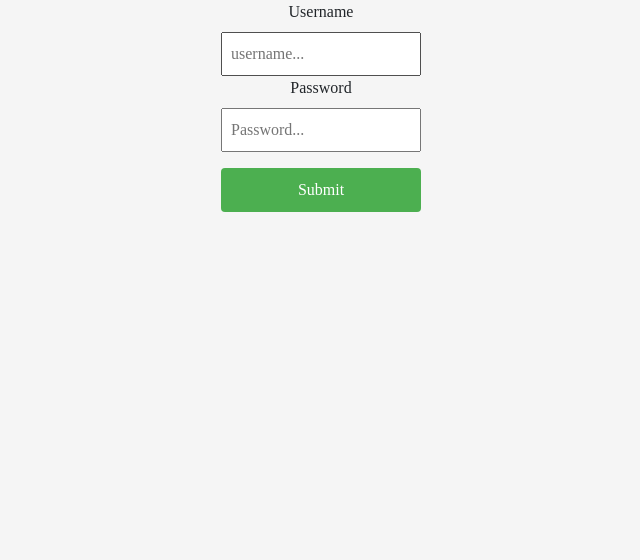
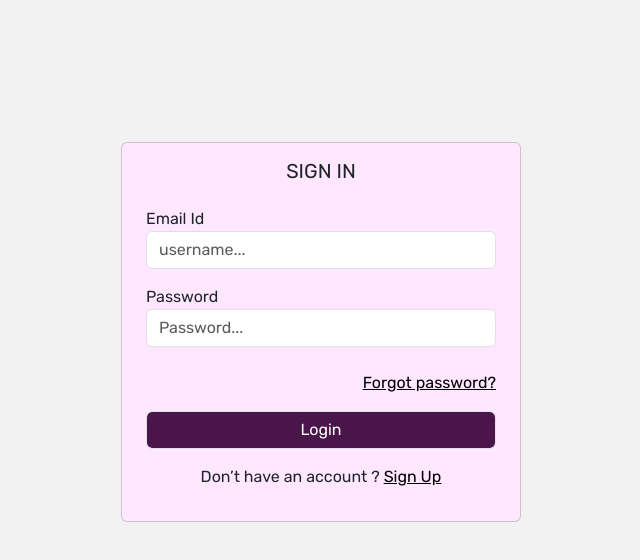
Before and after one commit to Sairam2909/achieveUI, an Angular app: page / in a window 1280 px wide. Shown: the top 560 px of the page, without its empty margins (319-959 px from the left). Built offline with nearby package versions, Linux system fonts and the light colour scheme.

Commit message:
Created UI for login page

```diff
--- a/src/app/Common/footer/footer.component.html
+++ b/src/app/Common/footer/footer.component.html
@@ -1,24 +1,24 @@
-<!-- <div class="container-fluid" style="background-color: #4b47b5;">
+<div class="container-fluid" style="background-color: #4b47b5;">
     <footer class="text-light text-center py-2 mt-3">
       <div class="container">
         <div class="row">
-          <div class="col">
-            <p class="mb-0"><b>&copy; 2024 <a href="#" style="text-decoration: none; color: white;">Tricon Infotech. </a>All rights reserved.</b></p>
+          <div class="col mb-0">
+            <p ><b>&copy; 2024 <a href="#" style="text-decoration: none; color: white;">Tricon Infotech. </a>All rights reserved.</b></p>
           </div>
         </div>
       </div>
     </footer>
-  </div> -->
+  </div>
 
-<!-- <div class="container-fluid" style="background-color: #4b47b5;">
+<div class="container-fluid" style="background-color: #4b47b5;">
     <footer class="text-light text-center py-2 mt-3">
 
     </footer>
-  </div> -->
+  </div>
 
-<div class="footer" style="background-color: #4b47b5;">
+<!-- <div class="footer" style="background-color: #4b47b5;">
   <div class="text-light text-center py-1 mt-2">
     <p class="mb-0"><b>&copy; 2024 <a href="#" style="text-decoration: none; color: white;">Tricon Infotech. </a>All
         rights reserved.</b></p>
   </div>
-</div>
+</div> -->
--- a/src/app/Pages/dashboard/dashboard.component.html
+++ b/src/app/Pages/dashboard/dashboard.component.html
@@ -3,7 +3,7 @@
 <div class="container mt-5" style="width: 70rem; margin: 0 auto;">
     <div class="card text-center" style=" background-color: white;" >
         <div class="card-header d-flex justify-content-between align-items-center" style="font-weight: bold;">
-            <span style="font-size: 25px;">Performance Reviews</span>
+            <span style="font-size: 20px;">Performance Reviews</span>
             <button (click)="redirectToSelfReview()" class="btn btn" style="font-weight: bold; background-color: #4b47b5; color: white;">
                 <!-- <i>class="bi bi-plus-circle"></i> -->
                 View/Write Reviews</button>
--- a/src/app/Pages/goals-dashboard/goals-dashboard.component.html
+++ b/src/app/Pages/goals-dashboard/goals-dashboard.component.html
@@ -2,7 +2,7 @@
 <div class="container mt-5" style="width: 70rem; margin: 0 auto;">
     <div class="card text-center" style=" background-color: white;" >
         <div class="card-header d-flex justify-content-between align-items-center" style="font-weight: bold;">
-            <span style="font-size: 25px;">Your Objectives</span>
+            <span style="font-size: 20px;">Your Objectives</span>
             <button (click)="redirectToViewGoals()" class="btn btn" style="font-weight: bold; background-color: #4b47b5; color: white;"> View Goals</button>        </div>
         <div class="card-body d-flex gap-3 flex-wrap justify-content-between">
 
--- a/src/app/Pages/login/login.component.css
+++ b/src/app/Pages/login/login.component.css
@@ -1,34 +1,8 @@
-body {
-    display: flex;
-    align-items: center;
-    justify-content: center;
-    height: 100vh;
-    margin: 0;
-  }
+/* *body{
+  background-color: #F2F2F2;
+  font-family: 'Rubik';
+} */
 
-  .container {
-    text-align: center;
-  }
-
-  label {
-    display: block;
-    margin-bottom: 8px;
-    text-align: center;
-  }
-
-  input, button {
-    width: 200px;
-    padding: 8px;
-    margin-bottom: 16px;
-    display: block;
-    margin: 0 auto;
-  }
-
-  button {
-    padding: 10px 20px;
-    background-color: #4caf50;
-    color: white;
-    border: none;
-    border-radius: 4px;
-    cursor: pointer;
-  }
+label,p{
+  font-size: 16px;
+}
--- a/src/app/Pages/login/login.component.html
+++ b/src/app/Pages/login/login.component.html
@@ -1,4 +1,4 @@
-<div>
+<!-- <div>
     <label for="username">Username</label>
     <input type="text" id="username" placeholder="username..." autocomplete="none" #username>
 
@@ -6,4 +6,31 @@
     <input class="mb-3"type="text" id="password" placeholder="Password..." autocomplete="none" #password>
 
     <button (click)="redirectToDashboard()">Submit</button>
-</div>
+</div> -->
+
+<body class="d-flex justify-content-center align-items-center" style="min-height: 80vh;">
+    <div class="card mx-auto border-1 mt-4" style="width: 25rem; background-color: #FFE8FF;">
+        <div class="card-body px-4">
+            <h5 class="card-title text-center">SIGN IN</h5>
+
+            <div class="mb-3 mt-4">
+                <label for="username">Email Id</label>
+                <input class="form-control form-control-md" type="text" id="username" placeholder="username..."
+                    autocomplete="none" #username>
+            </div>
+
+            <div class="mb-4">
+                <label for="password">Password</label>
+                <input class="form-control form-control-md" type="text" id="password" placeholder="Password..."
+                    autocomplete="none" #password>
+            </div>
+
+            <p class="text-end "><a href="#" class="text-black">Forgot password?</a></p>
+
+            <button class="form-control form-control-md mb-3" style="background-color: #4A154B; color: white;" (click)="redirectToDashboard()">Login</button>
+
+            <p class="mb-3 text-center">Don’t have an account ? <a href="#" class="text-black">Sign Up</a></p>
+
+        </div>
+    </div>
+</body>
--- a/src/index.html
+++ b/src/index.html
@@ -6,6 +6,7 @@
   <base href="/">
   <meta name="viewport" content="width=device-width, initial-scale=1">
   <link rel="icon" type="image/x-icon" href="favicon.ico">
+  <link rel="stylesheet" href="https://fonts.googleapis.com/css2?family=Rubik:wght@400;700&display=swap">
 </head>
 <body>
   <!-- jQuery (required for Bootstrap's JavaScript plugins) -->
--- a/src/styles.css
+++ b/src/styles.css
@@ -1,7 +1,7 @@
-/* @import 'bootstrap/dist/css/bootstrap.min.css'; */
+@import 'bootstrap/dist/css/bootstrap.min.css';
 @import "bootstrap-icons/font/bootstrap-icons.css";
 
 body{
-    background-color: #f5f5f5;
-    font-family: "Times New Roman", Times, serif;
-}
+    background-color: #F2F2F2;
+    font-family: 'Rubik';
+  }
```
